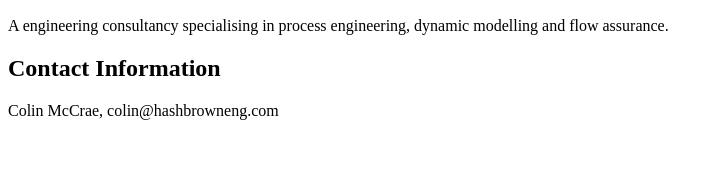
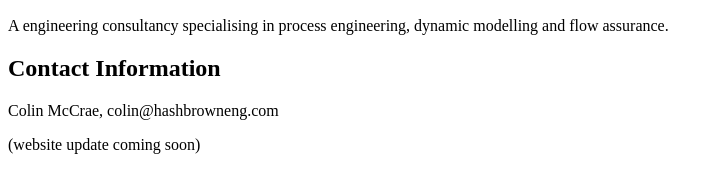
Before and after one commit to colinmccrae/hashbrown, a plain HTML site: page index.html in a window 1280 px wide. Shown: the part 96-288 px from the top of the page, without its empty margins (0-723 px from the left). Drawn offline with Linux system fonts and the light colour scheme.

Commit message:
index.html updated to test new dev env pipeline

```diff
--- a/index.html
+++ b/index.html
@@ -6,5 +6,6 @@
         <p>A engineering consultancy specialising in process engineering, dynamic modelling and flow assurance.</p>
         <h2>Contact Information</h2>
         <p>Colin McCrae, colin@hashbrowneng.com</p>
+        <p>(website update coming soon)</p>
     </body>
 </html>
```
